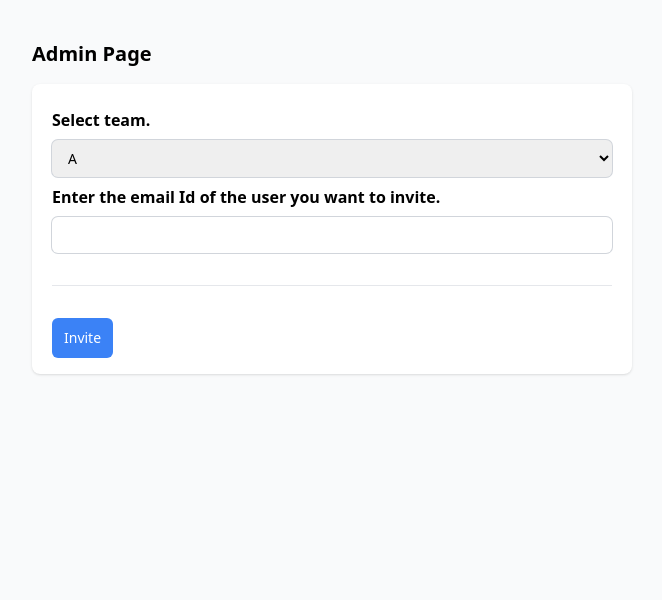
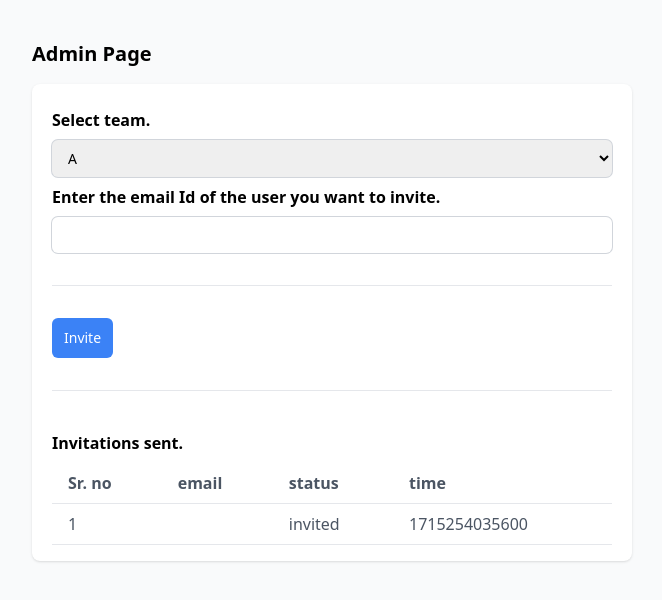
Before and after one commit to Rajek88/fudge-test-page, a React (Create React App) app: page /admin in a window 1280 px wide. Both pictures are taken after a click on the button "Invite". Shown: the top 600 px of the page, without its empty margins (308-970 px from the left). Built offline with nearby package versions, Linux system fonts and the light colour scheme.

Commit message:
able to add rows to table based on input

```diff
--- /dev/null
+++ b/src/components/tableSetup/TableSetup.tsx
@@ -0,0 +1,81 @@
+import React from "react";
+
+interface TableRowProps {
+  children: React.ReactNode;
+}
+
+const TableRow: React.FC<TableRowProps> = ({ children }) => {
+  return <tr className="border-b border-gray-200">{children}</tr>;
+};
+
+interface TableHeaderProps {
+  children: React.ReactNode;
+}
+
+const TableHeader: React.FC<TableHeaderProps> = ({ children }) => {
+  return <thead>{children}</thead>;
+};
+
+interface TableHeadProps {
+  children: React.ReactNode;
+}
+
+const TableHead: React.FC<TableHeadProps> = ({ children }) => {
+  return <th className="px-4 py-2 text-left text-gray-600">{children}</th>;
+};
+
+interface TableCellProps {
+  children: React.ReactNode;
+}
+
+const TableCell: React.FC<TableCellProps> = ({ children }) => {
+  return <td className="px-4 py-2 text-gray-600">{children}</td>;
+};
+
+interface TableBodyProps {
+  children: React.ReactNode;
+}
+
+const TableBody: React.FC<TableBodyProps> = ({ children }) => {
+  return <tbody>{children}</tbody>;
+};
+
+interface TableProps {
+  children: React.ReactNode;
+}
+
+const Table: React.FC<TableProps> = ({ children }) => {
+  return <table className="min-w-full">{children}</table>;
+};
+
+interface MyTableProps {
+  columns: string[];
+  rows: object[];
+}
+
+const TableSetup: React.FC<MyTableProps> = ({ columns, rows }) => {
+  return (
+    <div className="overflow-x-auto">
+      <Table>
+        <TableHeader>
+          <TableRow>
+            {columns.map((column, index) => (
+              <TableHead key={index}>{column}</TableHead>
+            ))}
+          </TableRow>
+        </TableHeader>
+        <TableBody>
+          {rows.map((row, rowIndex) => (
+            <TableRow key={rowIndex}>
+              {columns.map((column, colIndex) => (
+                <TableCell key={colIndex}>{row[column]}</TableCell>
+              ))}
+            </TableRow>
+          ))}
+        </TableBody>
+      </Table>
+    </div>
+  );
+};
+
+export default TableSetup;
--- a/src/pages/admin/Admin.tsx
+++ b/src/pages/admin/Admin.tsx
@@ -2,6 +2,7 @@ import { Button } from "components/Button";
 import { Input } from "components/Input";
 import { Page } from "components/Page";
 import { Select } from "components/Select";
+import TableSetup from "components/tableSetup/TableSetup";
 import React, { useState } from "react";
 import { validateEmail } from "utils/validators/Validators";
 
@@ -10,6 +11,7 @@ type Props = {};
 const Admin = (props: Props) => {
   const [email, setEmail] = useState<string>("");
   const [team, setTeam] = useState<string>("A");
+  const [rows, setRows] = useState<object[]>([]);
   const teams = ["A", "B", "C", "D"];
   const [err, setErr] = useState<boolean>(false);
 
@@ -29,7 +31,17 @@ const Admin = (props: Props) => {
     setEmail(mailId);
   };
 
-  const inviteUser = () => {};
+  const inviteUser = () => {
+    setRows((p) => [
+      ...p,
+      {
+        "Sr. no": p.length + 1,
+        email: email,
+        status: "invited",
+        time: Date.now(),
+      },
+    ]);
+  };
 
   return (
     <Page
@@ -50,19 +62,15 @@ const Admin = (props: Props) => {
       </div>
       <div>
         <div className="flex justify-between items-center">
-          <Button
-            onClick={() =>
-              alert(
-                JSON.stringify({
-                  team,
-                  email,
-                })
-              )
-            }
-          >
-            Invite
-          </Button>
+          <Button onClick={() => inviteUser()}>Invite</Button>
         </div>
+      </div>
+      <div>
+        <h2 className="py-2 font-semibold">Invitations sent.</h2>
+        <TableSetup
+          columns={["Sr. no", "email", "status", "time"]}
+          rows={rows}
+        />
       </div>
     </Page>
   );
```
